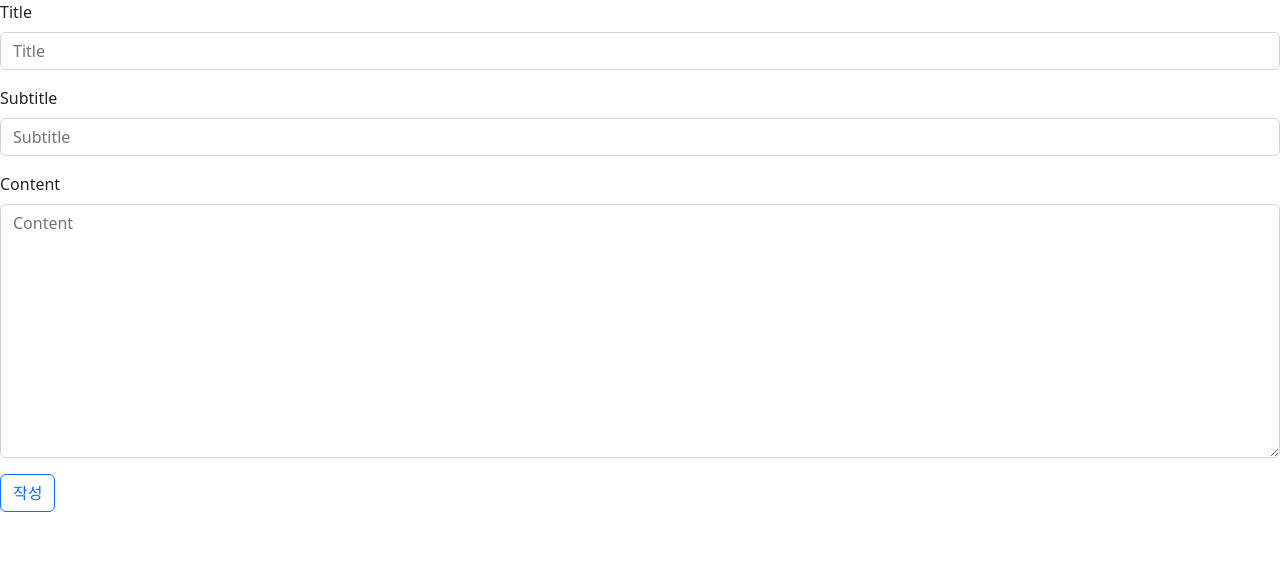
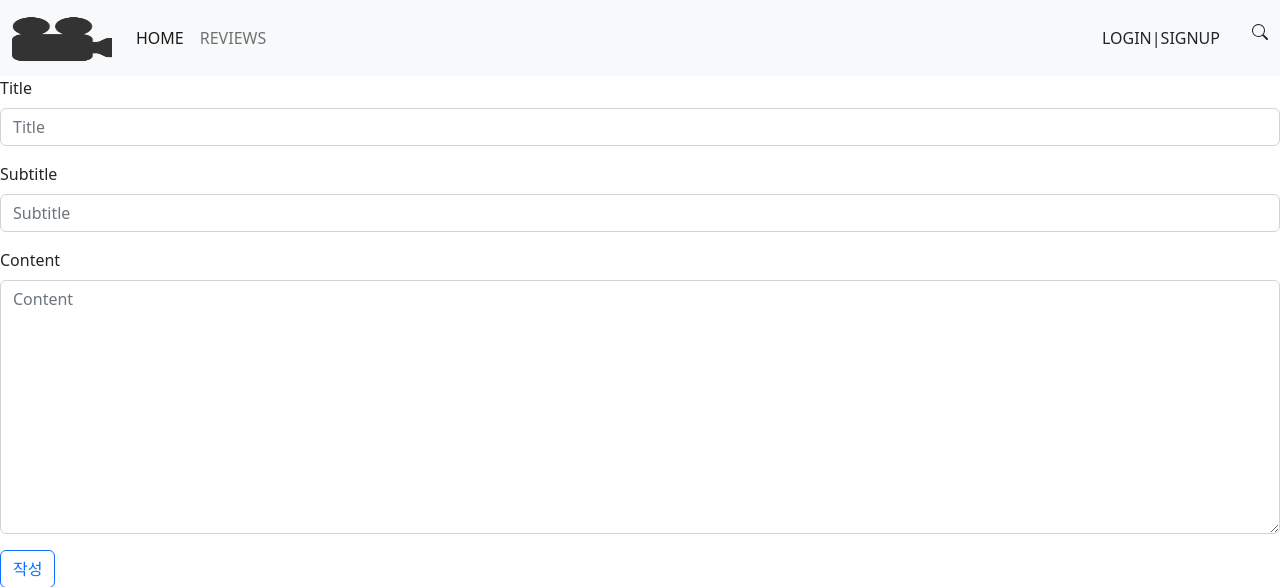
Before and after one commit to astroastrum/pair-05, a Django app: page /reviews/create/ in a window 1280 px wide. Shown: the top 587 px of the page. Run offline with Django 3.2, Linux system fonts and the light colour scheme; parts of the project's set-up code (start-up, migrations or seed data) failed here and were passed over; some libraries are stand-ins or nearby versions.

Commit message:
function:base-nav

```diff
--- a/templates/base.html
+++ b/templates/base.html
@@ -1,4 +1,5 @@
 {% load django_bootstrap5 %}
+{% load static %}
 <!DOCTYPE html>
 <html lang="en">
 
@@ -12,9 +13,48 @@
   </head>
 
   <body>
-    {% block content %}{% endblock content %}
-    <!-- JavaScript Bundle with Popper -->
-    <script src="https://cdn.jsdelivr.net/npm/bootstrap@5.2.2/dist/js/bootstrap.bundle.min.js" integrity="sha384-OERcA2EqjJCMA+/3y+gxIOqMEjwtxJY7qPCqsdltbNJuaOe923+mo//f6V8Qbsw3" crossorigin="anonymous"></script>
-  </body>
+    <!--네브바-->
+    <nav class="navbar navbar-expand-lg bg-light">
+      <div class="container-fluid">
+        <!--로고-->
+        <a class="navbar-brand" href="#"><img src="{% static 'images/movie.png'%}" style="width: 100px; height:50px;" alt=""></a>
+        <button class="navbar-toggler" type="button" data-bs-toggle="collapse" data-bs-target="#navbarSupportedContent" aria-controls="navbarSupportedContent" aria-expanded="false" aria-label="Toggle navigation">
+          <span class="navbar-toggler-icon"></span>
+        </button>
+        <div class="collapse navbar-collapse" id="navbarSupportedContent">
+          <ul class="navbar-nav me-auto mb-2 mb-lg-0">
+            <li class="nav-item">
+              <a class="nav-link active" aria-current="page" href="#">HOME</a>
+            </li>
+            <li class="nav-item">
+              <a class="nav-link" href="{% url 'articles:create' %}">REVIEWS</a>
+            </li>
+          </ul>
+        </div>
+        {% if request.user.is_authenticated %}
+          <div class="d-flex">
+            <a class="nav-link active" href="{% url 'accounts:logout' %}">{{ user.username}}
+              LOGOUT
+            </a>/
+            <a class="nav-link active" href="{% url 'accounts:detail' user.pk %}">MYPAGE</a>
+          </div>
+        {% else %}
+          <a class="nav-link active" href="{% url 'accoutns:login' %}">LOGIN</a>
+          |
+          <a class="nav-link active" href="{% url 'accounts:signup'%}">SIGNUP<a>
+            {% endif %}
+            <ul>
+              <a class="text-dark" style="submit" href="#">
+                <svg xmlns="http://www.w3.org/2000/svg" width="16" height="16" fill="currentColor" class="bi bi-search" viewbox="0 0 16 16">
+                  <path d="M11.742 10.344a6.5 6.5 0 1 0-1.397 1.398h-.001c.03.04.062.078.098.115l3.85 3.85a1 1 0 0 0 1.415-1.414l-3.85-3.85a1.007 1.007 0 0 0-.115-.1zM12 6.5a5.5 5.5 0 1 1-11 0 5.5 5.5 0 0 1 11 0z"/>
+                </svg>
+              </a>
+            </ul>
+          </div>
+        </nav>
+        {% block content %}{% endblock content %}
+        <!-- JavaScript Bundle with Popper -->
+        <script src="https://cdn.jsdelivr.net/npm/bootstrap@5.2.2/dist/js/bootstrap.bundle.min.js" integrity="sha384-OERcA2EqjJCMA+/3y+gxIOqMEjwtxJY7qPCqsdltbNJuaOe923+mo//f6V8Qbsw3" crossorigin="anonymous"></script>
+      </body>
 
-</html>
+    </html>
```
Also changed, not shown: static/images/movie.png (added), 3 other files.
